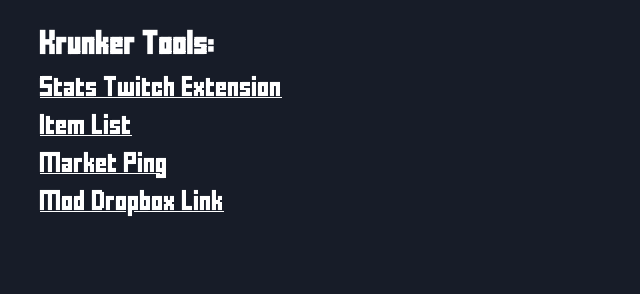
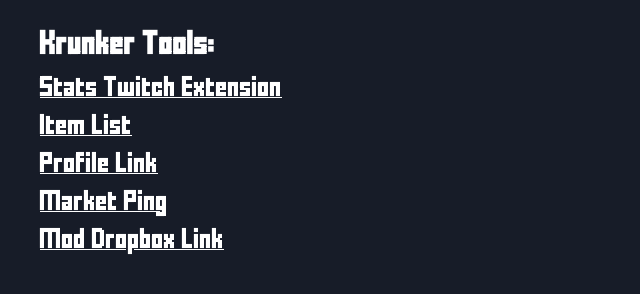
Before and after one commit to yeehow/yeehow.github.io, a plain HTML site: page index.html in a window 1280 px wide. Shown: the part 104-398 px from the top of the page, without its empty margins (0-640 px from the left). Drawn offline with Linux system fonts and the light colour scheme.

Commit message:
Update index.html

```diff
--- a/index.html
+++ b/index.html
@@ -77,6 +77,7 @@
         <a href="https://dashboard.twitch.tv/extensions/9jdvue1crh0to1i5mkq7csww7cxgi9">Stats Twitch
             Extension</a>
         <a href="https://yee.how/item-list">Item List</a>
+        <a href="https://krunker.link">Profile Link</a>
         <a href="https://yee.how/market-ping">Market Ping</a>
         <a href="https://yee.how/mod-dropbox-link">Mod Dropbox Link</a>
     </div>
```
